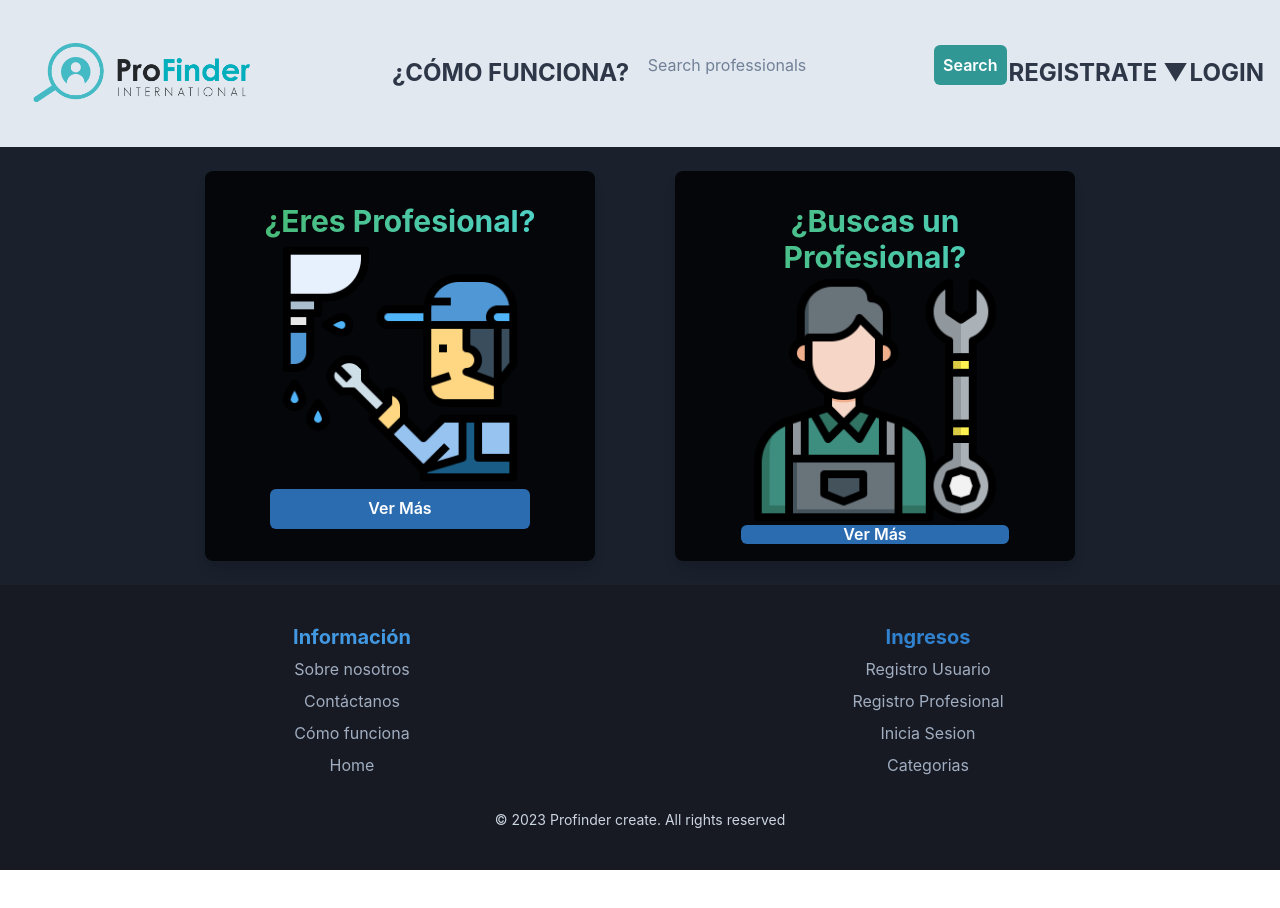
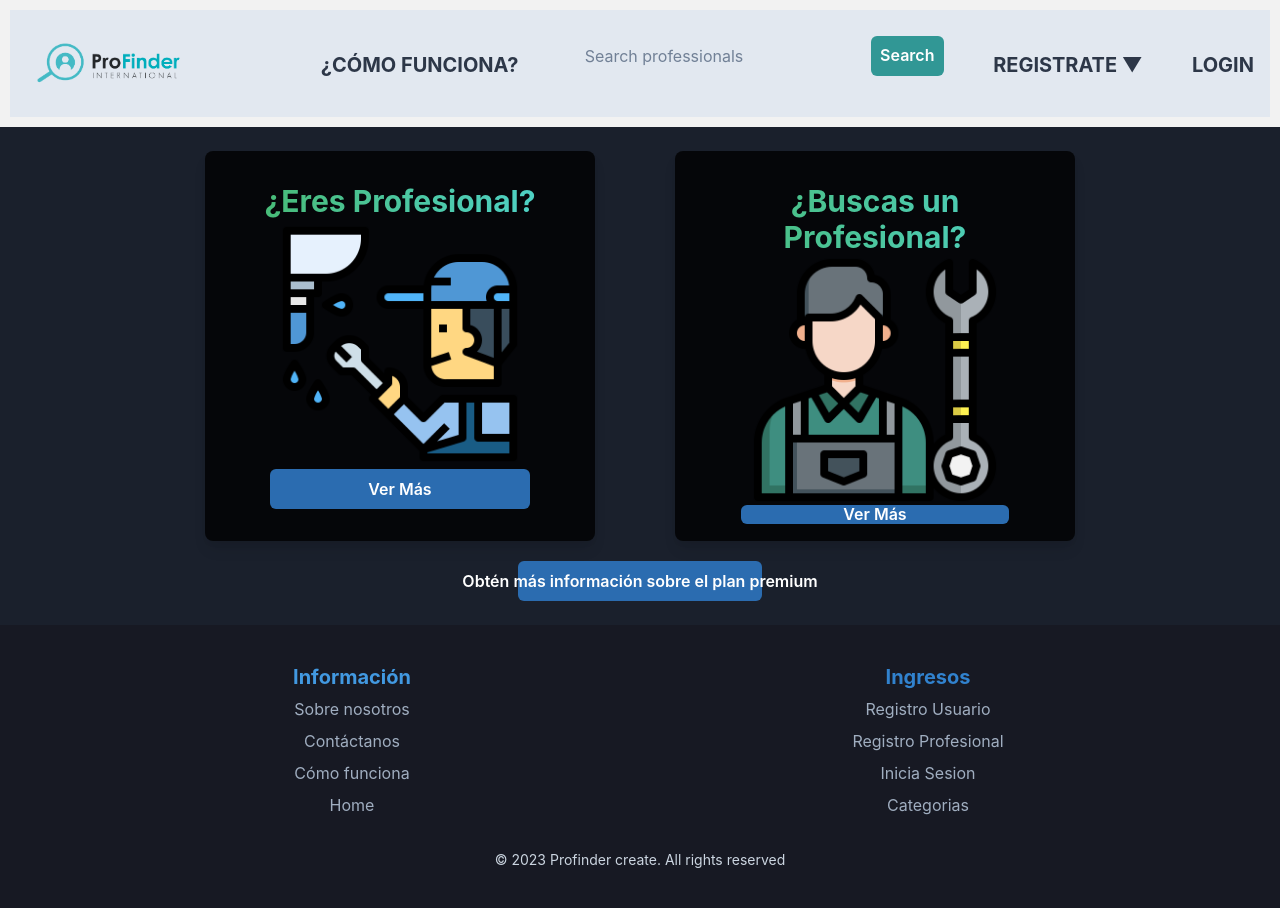
Before and after one commit to JosueEC/Profinder-client, a React (Vite) app: page /comofunciona in a window 1280 px wide. Before the commit the page ends 870 px from the top, so only its background shows below. Built offline with nearby package versions, Linux system fonts and the light colour scheme.

Commit message:
cambios de CSS

```diff
--- a/src/components/HowDoesItWork/HowDoesItWork.jsx
+++ b/src/components/HowDoesItWork/HowDoesItWork.jsx
@@ -3,7 +3,7 @@ import leer from "../../assets/categoriesIcons/mecanico.png";
 import styles from "./HowDoesItWork.module.css";
 import { Link } from "react-router-dom";
 import { useState } from "react";
-import { Box, Flex, Heading, Text } from "@chakra-ui/layout";
+import { Box, Flex, Heading, Text, Center, VStack } from "@chakra-ui/layout";
 import { useColorModeValue } from "@chakra-ui/color-mode";
 import { Image } from "@chakra-ui/image";
 import { Button } from "@chakra-ui/button";
@@ -26,55 +26,59 @@ const HowDoesItWork = () => {
 
   const handleClientClick = () => {
     setShowClientSection(!showClientSection);
+    setChangeViewBtn(!changeViewBtn);
   };
 
   return (
     <Flex // Section completa
-      direction='column'
-      bg={useColorModeValue('gray.800', 'gray.800')}
+      direction="column"
+      bg={useColorModeValue("gray.800", "gray.800")}
       px={8}
-      py={6}>
+      py={6}
+    >
       <Flex // container de las tarjetas
-        direction='row'
-        justify='center'
-        gap='5rem'
+        direction="row"
+        justify="center"
+        gap="5rem"
       >
         <Flex // card  Eres Profesional
-          bg={useColorModeValue('blackAlpha.800', 'gray.800')}
-          boxShadow='lg'
+          bg={useColorModeValue("blackAlpha.800", "gray.800")}
+          boxShadow="lg"
           p={8}
-          rounded='lg'
-          direction='column'
-          align='center'
-          width='390px'
-          height='390px'>
+          rounded="lg"
+          direction="column"
+          align="center"
+          width="390px"
+          height="390px"
+        >
           <Heading
-            fontSize='3xl'
-            bgGradient='linear(to-l, teal.300, green.400)'
-            bgClip='text'
-            textAlign='center'>
+            fontSize="3xl"
+            bgGradient="linear(to-l, teal.300, green.400)"
+            bgClip="text"
+            textAlign="center"
+          >
             ¿Eres Profesional?
           </Heading>
           <Link>
-          <Box overflow='hidden'>
+            <Box overflow="hidden">
               <Image
                 src={profesion}
-              boxSize='250px'
-              transform='scale(1.0)'
-              alt='Icono profesional'
-              objectFit='cover'
-              transition='0.3s ease-in-out'
+                boxSize="250px"
+                transform="scale(1.0)"
+                alt="Icono profesional"
+                objectFit="cover"
+                transition="0.3s ease-in-out"
                 _hover={{
-                    transform: 'scale(1.05)',
+                  transform: "scale(1.05)",
                 }}
               />
             </Box>
           </Link>
           <Button
-            width='80%'
-            bg='blue.600'
-            color='white'
-            _hover={{ bg: 'blue.700' }}
+            width="80%"
+            bg="blue.600"
+            color="white"
+            _hover={{ bg: "blue.700" }}
             onClick={() => {
               handleProfesionalClick();
             }}
@@ -83,57 +87,71 @@ const HowDoesItWork = () => {
           </Button>
         </Flex>
         {showProfesionalSection && (
-          <div className={styles.sectionClient}>
-            {/**falta hacer que este texto se muestre en la parte de abajo de la "card" */}
-            <Text
-              as='p'
-              color='gray.300'
-              fontSize='lg'>
-              aca va toda la informacion para saber como funciona la plataforma
-              para un profesional que ofrece sus servicios <br /> <br />
-              Lorem ipsum dolor sit amet consectetur adipisicing elit. Numquam
-              temporibus dicta voluptatibus distinctio tenetur dolore, itaque
-              deleniti possimus magnam culpa nemo vero, sed doloremque
-              reiciendis quas maiores harum hic. Illo!
-            </Text>
-          </div>
+          <Box
+            className={styles.sectionClient}
+            p={8}
+            bg="blackAlpha.800"
+            boxShadow="lg"
+            rounded="lg"
+          >
+            <Heading as="h2" size="xl" color="gray.800" marginBottom="4">
+              ¿Eres un profesional y quieres ofrecer tus servicios?
+            </Heading>
+            <VStack spacing="4" alignItems="flex-start">
+              <Heading as="h3" size="md" color="blue.600">
+                Regístrate
+              </Heading>
+              <Heading as="h3" size="md" color="blue.600">
+                Inicia sesión
+              </Heading>
+              <Heading as="h3" size="md" color="blue.600">
+                Adquiere tu suscripción premium ( Opcional )
+              </Heading>
+              <Heading as="h3" size="md">
+                Haz tu publicación, ofrece tus servicios y contacta con miles de
+                usuarios.
+              </Heading>
+            </VStack>
+          </Box>
         )}
         <Flex // card  buscas un profesional
-          bg={useColorModeValue('blackAlpha.800', 'gray.800')}
-          boxShadow='lg'
+          bg={useColorModeValue("blackAlpha.800", "gray.800")}
+          boxShadow="lg"
           p={8}
-          rounded='lg'
-          direction='column'
-          align='center'
-          width='400px'
-          height='390px'>
+          rounded="lg"
+          direction="column"
+          align="center"
+          width="400px"
+          height="390px"
+        >
           <Heading
-            fontSize='3xl'
-            bgGradient='linear(to-l, teal.300, green.400)'
-            bgClip='text'
-            textAlign='center'>
+            fontSize="3xl"
+            bgGradient="linear(to-l, teal.300, green.400)"
+            bgClip="text"
+            textAlign="center"
+          >
             ¿Buscas un Profesional?
           </Heading>
           <Link>
-          <Box overflow='hidden'>
+            <Box overflow="hidden">
               <Image
                 src={leer}
-              boxSize='250px'
-              transform='scale(1.0)'
-              alt='Icono busqueda profesional'
-              objectFit='cover'
-              transition='0.3s ease-in-out'
+                boxSize="250px"
+                transform="scale(1.0)"
+                alt="Icono busqueda profesional"
+                objectFit="cover"
+                transition="0.3s ease-in-out"
                 _hover={{
-                    transform: 'scale(1.05)',
+                  transform: "scale(1.05)",
                 }}
               />
             </Box>
           </Link>
           <Button
-            bg='blue.600'
-            width='80%'
-            color='white'
-            _hover={{ bg: 'blue.700' }}
+            bg="blue.600"
+            width="80%"
+            color="white"
+            _hover={{ bg: "blue.700" }}
             onClick={() => {
               handleClientClick();
             }}
@@ -141,50 +159,40 @@ const HowDoesItWork = () => {
             {changeViewBtn ? "Ver Menos" : "Ver Más"}
           </Button>
         </Flex>
-      </Flex>
-
         {showClientSection && (
-        <div className={styles.sectionClient}>
-          <Text
-              as='p'
-              color='gray.300'
-              fontSize='lg'>
+          <Box
+            className={styles.sectionClient}
+            p={8}
+            bg="blackAlpha.800"
+            boxShadow="lg"
+            rounded="lg"
+          >
+            <Text color="gray.300" fontSize="lg">
               aca va toda la informacion de como funciona la plataforma para
               personas que buscan un servicio <br /> <br />
               Lorem ipsum dolor, sit amet consectetur adipisicing elit. Velit
               iusto quae minus cumque voluptate ipsum, ex pariatur corporis
               repellendus consectetur dolorem ducimus, aut provident culpa
               dignissimos itaque quod ut optio. Lorem ipsum dolor sit amet
-            consectetur adipisicing elit. Possimus, sequi dolores harum laborum
-            unde voluptatum odit perferendis quis nostrum a dolorum commodi, nam
-            optio voluptate ducimus reprehenderit eos molestias in!
+              consectetur adipisicing elit. Possimus, sequi dolores harum
+              laborum unde voluptatum odit perferendis quis nostrum a dolorum
+              commodi, nam optio voluptate ducimus reprehenderit eos molestias
+              in!
             </Text>
-        </div>
+          </Box>
         )}
+      </Flex>
 
-      {/* <section className={styles.sectionReview}>
-        <div className={styles.box}>
-          aca va una card con review ya sea de profesionales o de clientes
-        </div>
-        <div className={styles.box}>
-          aca va una card con review ya sea de profesionales o de clientes
-        </div>
-        <div className={styles.box}>
-          aca va una card con review ya sea de profesionales o de clientes
-        </div>
-        <div className={styles.box}>
-          aca va una card con review ya sea de profesionales o de clientes
-        </div>
-        <div className={styles.box}>
-          aca va una card con review ya sea de profesionales o de clientes
-        </div>
-        <div className={styles.box}>
-          aca va una card con review ya sea de profesionales o de clientes
-        </div>
-        <div className={styles.box}>
-          aca va una card con review ya sea de profesionales o de clientes
-        </div>
-      </section> */}
+      <Center marginTop="20px">
+        <Button
+          bg="blue.600"
+          width="20%"
+          color="white"
+          _hover={{ bg: "blue.700" }}
+        >
+          Obtén más información sobre el plan premium
+        </Button>
+      </Center>
     </Flex>
   );
 };
--- a/src/components/navBar/NavBar.module.css
+++ b/src/components/navBar/NavBar.module.css
@@ -4,6 +4,10 @@ nav {
   background-color: #f2f2f2;
   padding: 10px;
 }
+li {
+  list-style-type: none;
+}
+
 
 /* Estilos para el logo */
 .logoContainer {
--- a/src/components/navBar/Navbar.jsx
+++ b/src/components/navBar/Navbar.jsx
@@ -1,5 +1,6 @@
 import { useState } from "react";
 import SearchBar from "../SearchBar/SearchBar";
+import styles from "./Navbar.module.css";
 
 import logo from "../../assets/categoriesIcons/logo.png";
 import {
@@ -45,19 +46,18 @@ const Navbar = () => {
         color="gray.700"
       >
         {/* Logo */}
-        <Box flex={{ base: "0 0 100%", md: "0 0 30%" }}>
+        <Box flex={{ base: "0 0 100%", md: "0 0 20%" }}>
           <Link to="/" textDecoration="none">
             <Image src={logo} alt="Logo" width="70%" height="auto" />
           </Link>
         </Box>
 
         <Box display={{ base: "none", md: "block" }}>
-          <Link to="/comofunciona" textDecoration="none" ml={4} fontSize="lg">
+          <Link to="/comofunciona"    style={{ fontSize: "20px" }} textDecoration="none" ml={4} fontSize="lg">
             ¿Cómo funciona?
           </Link>
         </Box>
         <SearchBar />
-
 
         <Box display={{ base: "block", md: "none" }}>
           <Menu>
@@ -69,7 +69,7 @@ const Navbar = () => {
             />
             <MenuList>
               <MenuItem fontSize="lg">
-                <Link to="/comofunciona" textDecoration="none">
+                <Link to="/comofunciona" textDecoration="none" >
                   ¿Cómo funciona?
                 </Link>
               </MenuItem>
@@ -99,7 +99,7 @@ const Navbar = () => {
         >
           <ul>
             <li>
-              <a href="#" onClick={toggleDropdown} textDecoration="none">
+              <a  style={{ fontSize: "20px" }} href="#" onClick={toggleDropdown} textDecoration="none">
                 Registrate ▼
               </a>
               {isOpen && (
@@ -110,18 +110,19 @@ const Navbar = () => {
                       href="#"
                       onClick={() => handleOptionClick("cliente")}
                       textDecoration="none"
-                      fontSize="lg"
+                      style={{ fontSize: "12px" }}
                     >
                       Soy Cliente
                     </a>
                   </li>
 
+                  {/* Opción: Soy Profesional */}
                   <li>
                     <a
                       href="/login"
                       onClick={() => handleOptionClick("profesional")}
                       textDecoration="none"
-                      fontSize="lg"
+                      style={{ fontSize: "12px" }}
                     >
                       Soy Profesional
                     </a>
@@ -133,7 +134,7 @@ const Navbar = () => {
         </Box>
 
         <Box display={{ base: "none", md: "block" }}>
-          <Link to="/userLogin" textDecoration="none">
+          <Link to="/userLogin" textDecoration="none"  style={{ fontSize: "20px" }}>
             Login
           </Link>
         </Box>
```
Also changed, not shown: src/components/SupplierPost/SupplierGallery/SupplierGallery.css (renamed from src/components/SupplierGallery/SupplierGallery.css), src/components/SupplierPost/SupplierGallery/SupplierGallery.jsx (renamed from src/components/SupplierGallery/SupplierGallery.jsx). Lines whose indentation alone changed are shown as unchanged.
